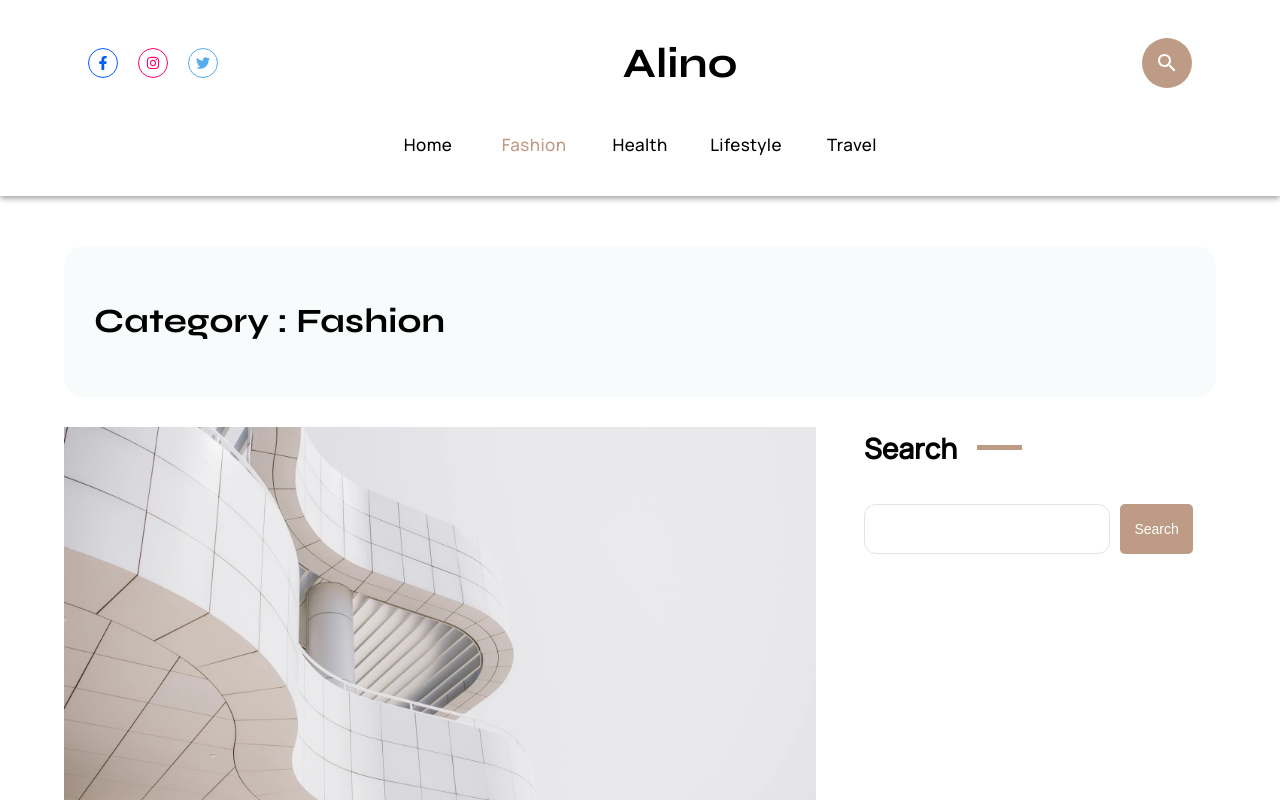
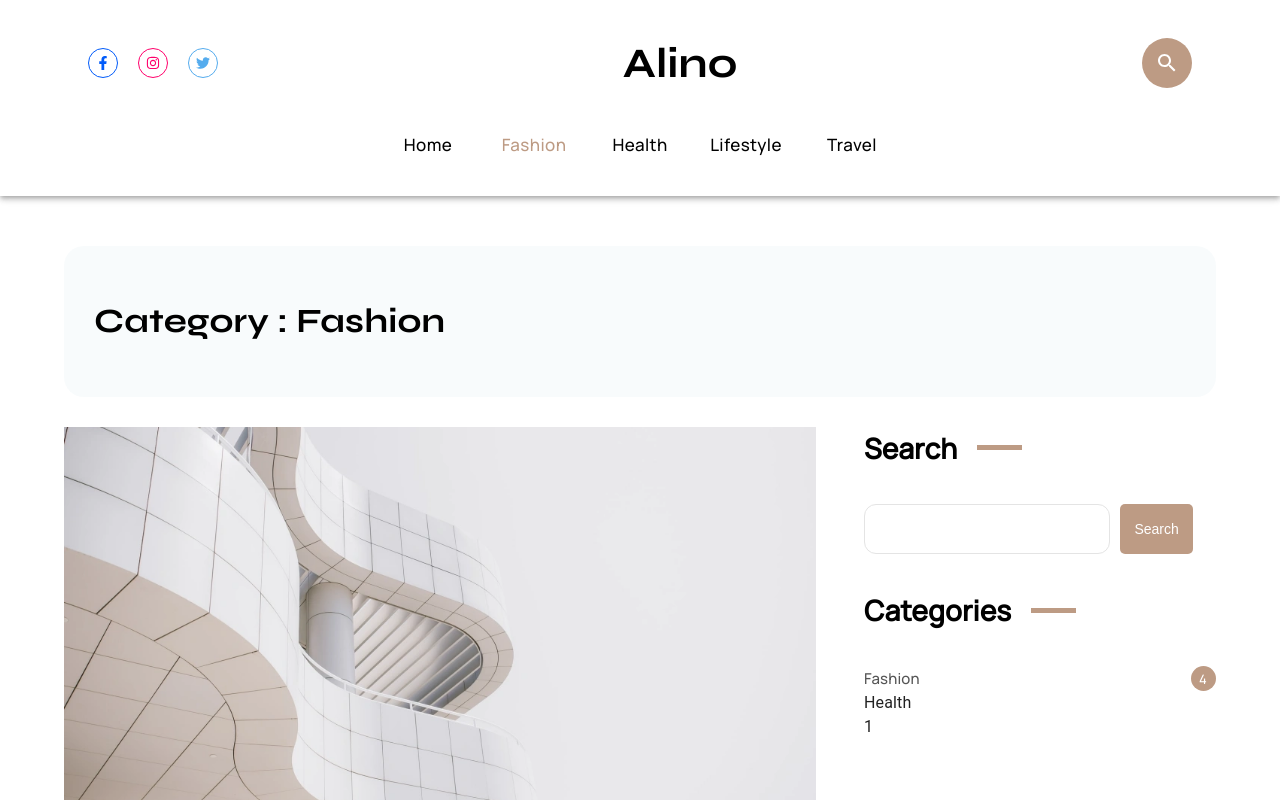
Before and after one commit to AnatoliiZh/react-project-control, a React (Create React App) app: page /fashion in a window 1280 px wide. Shown: the top 800 px of the page. Built offline with nearby package versions, Linux system fonts and the light colour scheme.

Commit message:
add Categories

```diff
--- a/src/Pages/FashionPage/FashionPage.tsx
+++ b/src/Pages/FashionPage/FashionPage.tsx
@@ -4,6 +4,7 @@ import { Grid } from '@mui/material'
 import 'Pages/Pages.scss'
 import ArticlesInOneCategory from 'components/ArticlesInOneCategory/ArticlesInOneCategory'
 import Search from 'components/Search/Search'
+import Categories from 'components/Categories/Categories'
 
 type Props = {}
 
@@ -18,6 +19,7 @@ const FashionPage = (props: Props) => {
                 </Grid>
                 <Grid item xs={4}>
                     <Search />
+                    <Categories />
                 </Grid>
             </Grid>
         </Container>
--- /dev/null
+++ b/src/components/Categories/Categories.scss
@@ -0,0 +1,46 @@
+.categories-heading{
+    display: flex;
+    align-items: center;
+    margin-bottom: 35px;
+    .categories-title{
+        color: #000;
+        font-size: 28px;
+        font-weight: 600;
+        font-family: Manrope;
+    }
+    .categories-line{
+        width: 45px;
+        height: 5px;
+        background-color: #bd9b84;
+        margin-left: 20px;
+    }
+}
+
+.categories-box{
+    display: flex;
+    align-items: center;
+    justify-content: space-between;
+    .categories-name{
+        color: #555555;
+        font-size: 15px;
+        font-weight: 500;
+        font-family: Manrope;
+    }
+    .categories-quantity{
+        height: 25px;
+        width: 25px;
+        border-radius: 50%;
+        background-color:#bd9b84;
+        color: white;
+        font-size: 13px;
+        font-weight: 400;
+        font-family: Manrope;
+        position: relative;
+        span{
+            position: absolute;
+            top:4px;
+            left:8px;
+        }
+
+    }
+}
--- /dev/null
+++ b/src/components/Categories/Categories.tsx
@@ -0,0 +1,40 @@
+import React from 'react'
+import articlesArray from 'utils/articlesArray'
+import './Categories.scss'
+
+type Props = {}
+
+const Categories = (props: Props) => {
+    return (
+        <div>
+            <div className="categories-heading">
+                <div className="categories-title">Categories</div>
+                <div className="categories-line"></div>
+            </div>
+            <div className="categories-box">
+                <div className="categories-name">Fashion</div>
+                <div className="categories-quantity">
+                    <span>
+                        {
+                            articlesArray.filter(
+                                (filtered) => filtered.category === 'Fashion'
+                            ).length
+                        }
+                    </span>
+                </div>
+            </div>
+            <div>
+                <div>Health</div>
+                <div>
+                    {
+                        articlesArray.filter(
+                            (filtered) => filtered.category === 'Travel'
+                        ).length
+                    }
+                </div>
+            </div>
+        </div>
+    )
+}
+
+export default Categories
```
